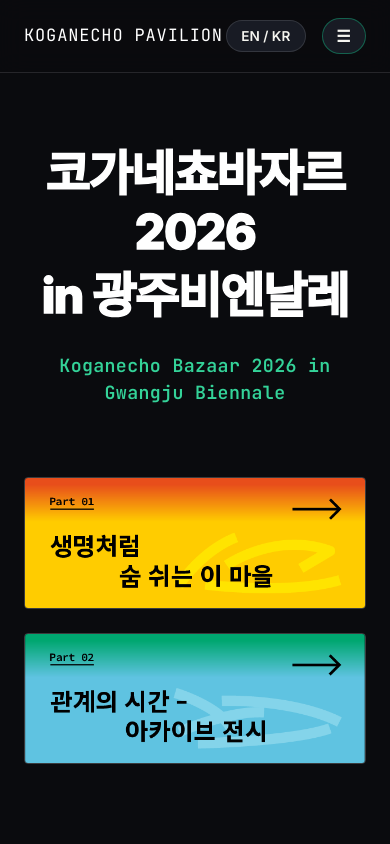
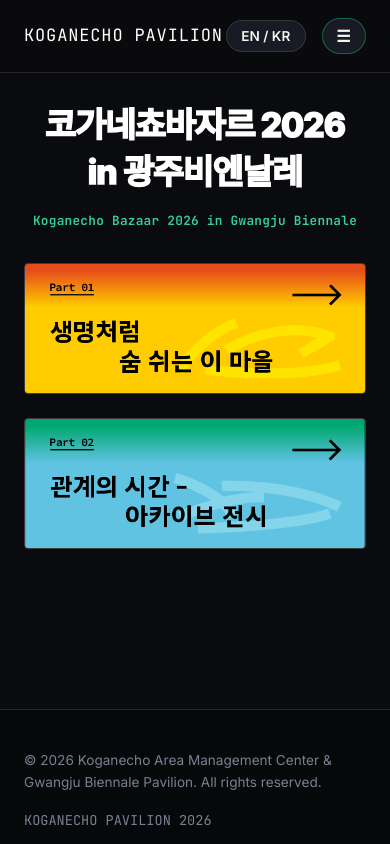
Before and after one commit to artizen79-theo/koganechopavilion, a React app: page index.html in a window 390 px wide. Shown: the top 844 px of the page. Built offline with nearby package versions, Linux system fonts and the light colour scheme.

Commit message:
Optimize index.html markup and mobile responsive view

```diff
--- a/index.html
+++ b/index.html
@@ -65,18 +65,18 @@
 
   <!-- Main Content -->
   <main>
-    <section style="padding: 4.5rem 0 3rem 0;">
+    <section style="padding: clamp(2rem, 5vw, 4.5rem) 0 clamp(1.5rem, 4vw, 3rem) 0;">
       <div class="container">
 
         <!-- Mega Bilingual Title (Exhibition Title with Smart Language Swap) -->
-        <h1 style="font-size: clamp(3rem, 7vw, 5.8rem); font-weight: 900; -webkit-text-stroke: 1.5px #FFFFFF; line-height: 1.2; letter-spacing: -0.03em; color: #FFFFFF; text-align: center; margin-bottom: 4.5rem;">
+        <h1 style="font-size: clamp(2.1rem, 6.5vw, 5.2rem); font-weight: 900; -webkit-text-stroke: 1.5px #FFFFFF; line-height: 1.2; letter-spacing: -0.03em; color: #FFFFFF; text-align: center; margin-bottom: clamp(2rem, 4.5vw, 4rem);">
           <span data-ko="코가네쵸바자르 2026<br><span style='display:inline-block; margin-top:0.4rem;'>in 광주비엔날레</span>"
                 data-en="Koganecho Bazaar 2026<br><span style='display:inline-block; margin-top:0.4rem;'>in Gwangju Biennale</span>">
             코가네쵸바자르 2026<br>
             <span style="display:inline-block; margin-top:0.4rem;">in 광주비엔날레</span>
           </span>
           <br>
-          <span style="color: var(--accent-green-light); font-weight: 700; -webkit-text-stroke: 0px; font-size: 0.38em; display: block; margin-top: 1.75rem; font-family: var(--font-mono); letter-spacing: 0.02em; line-height: 1.45;"
+          <span style="color: var(--accent-green-light); font-weight: 700; -webkit-text-stroke: 0px; font-size: 0.38em; display: block; margin-top: 1.25rem; font-family: var(--font-mono); letter-spacing: 0.02em; line-height: 1.45;"
                 data-ko="Koganecho Bazaar 2026 in Gwangju Biennale"
                 data-en="코가네쵸바자르 2026 in 광주비엔날레">
             Koganecho Bazaar 2026 in Gwangju Biennale
@@ -95,6 +95,9 @@
             <img id="banner-img-part2" src="images/banner/main_part2_kr.png" data-src-ko="images/banner/main_part2_kr.png" data-src-en="images/banner/main_part2_en.png" alt="Part 2: 관계의 시간 - 아카이브 전시" style="width: 100%; height: auto; display: block;">
           </a>
         </div>
+      </div>
+    </section>
+  </main>
 
   <!-- Footer (Clean & Minimalist) -->
   <footer style="background: #07080A; border-top: 1px solid var(--border-light); padding: 2.5rem 0; margin-top: 5rem; color: var(--text-secondary);">
```
